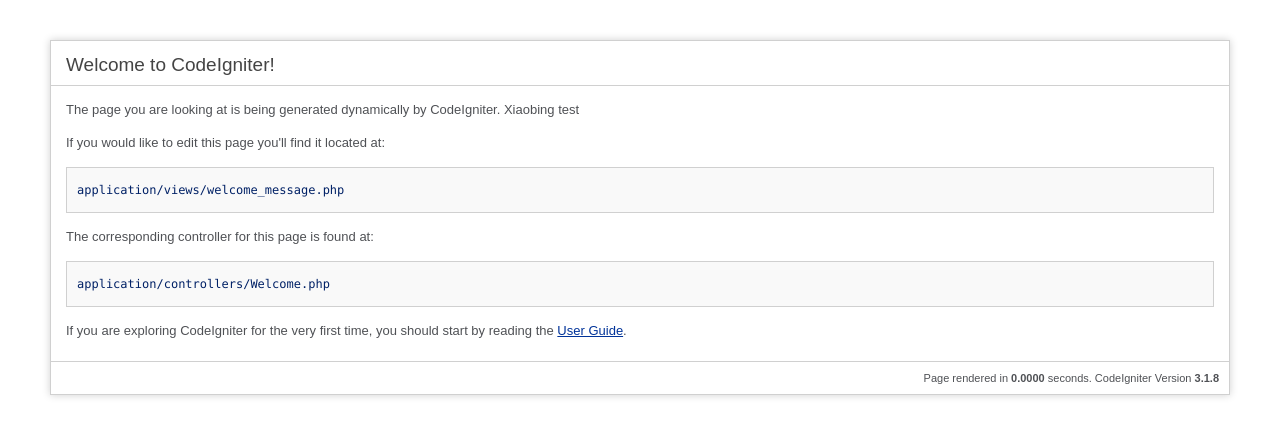
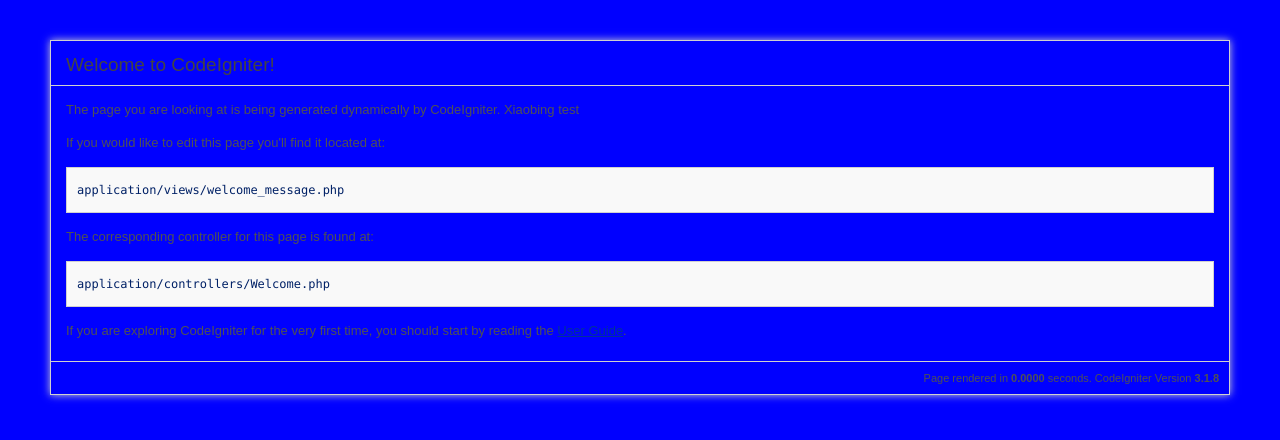
Before and after one commit to YComputer/php, a CodeIgniter app: page /database/ in a window 1280 px wide. Shown: the top 440 px of the page. Run offline with CodeIgniter, Linux system fonts and the light colour scheme.

Commit message:
静态资源访问

```diff
--- a/application/views/welcome_message.php
+++ b/application/views/welcome_message.php
@@ -64,6 +64,7 @@ defined('BASEPATH') OR exit('No direct script access allowed');
 		box-shadow: 0 0 8px #D0D0D0;
 	}
 	</style>
+	    <link href="public/test.css" rel="stylesheet" />
 </head>
 <body>
 
--- /dev/null
+++ b/public/test.css
@@ -0,0 +1,3 @@
+body {
+    background: blue;
+}
```
